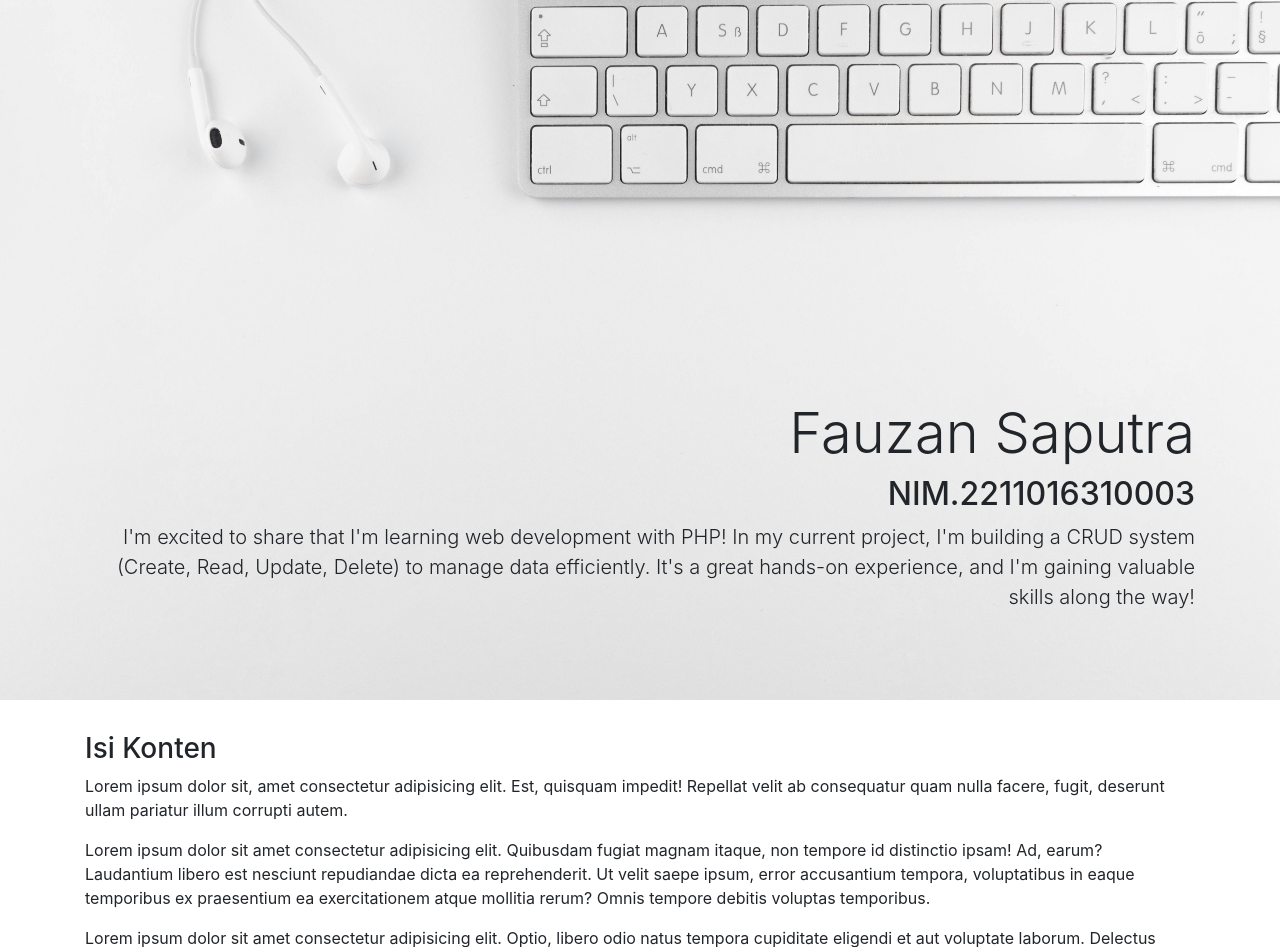
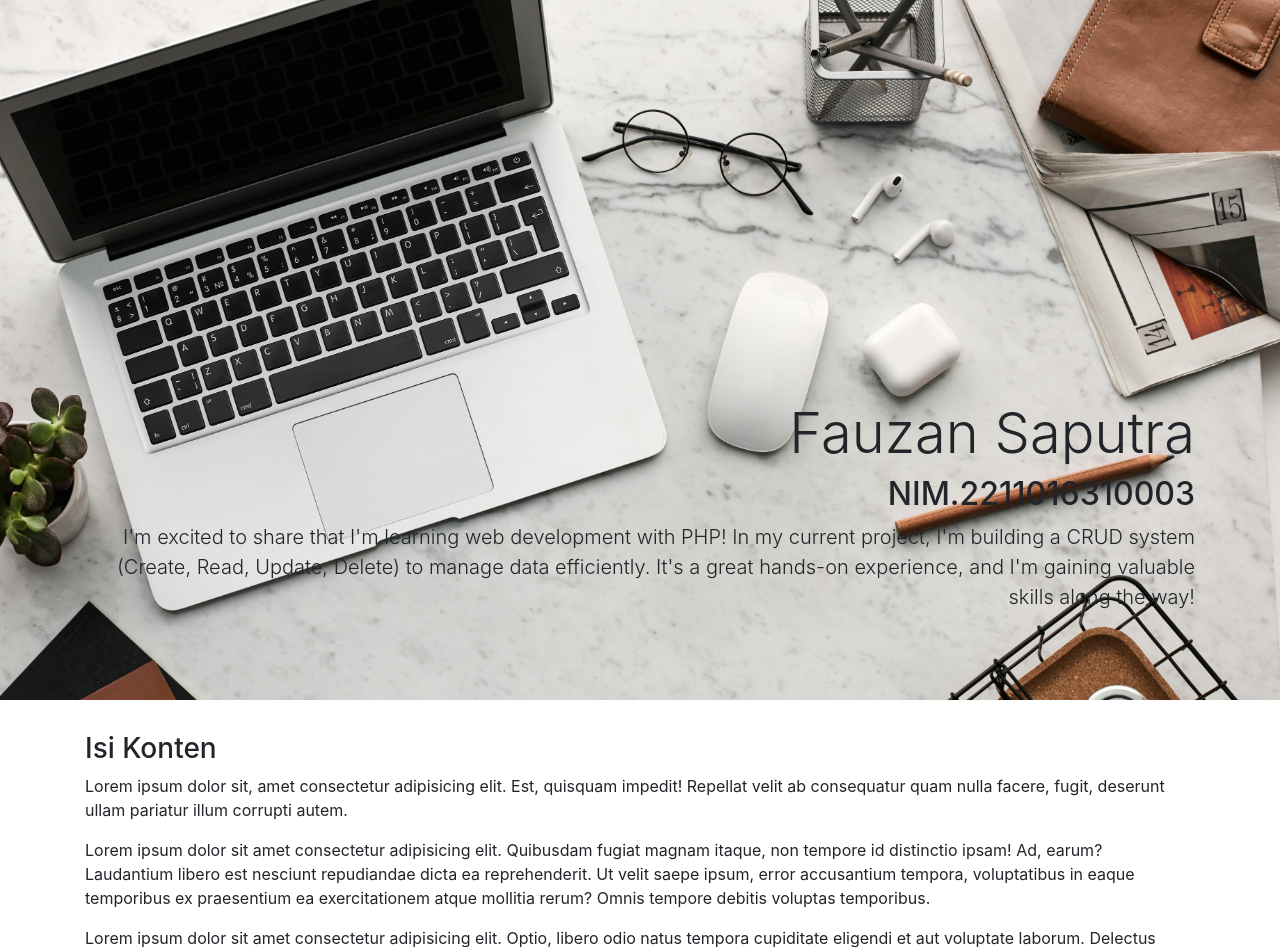
Before and after one commit to Chiefff67/Personalweb_Syarif_2, a PHP site: page /Personalweb_Syarif/pages/home.php in a window 1280 px wide. Shown: the part 56-1003 px from the top of the page. Run offline with PHP 8.4, Linux system fonts and the light colour scheme.

Commit message:
change: main-banner header home

```diff
--- a/assets/css/style.css
+++ b/assets/css/style.css
@@ -1,6 +1,6 @@
 .jumbotron-home{
     min-height: 700px;
-    background-image: url(../img/bg1.jpg);
+    background-image: url(../img/main-banner.jpg);
     background-size: cover;
     text-align: right;
     padding-top: 400px;
```
Also changed, not shown: assets/img/bg1.jpg (deleted), assets/img/main-banner.jpg (added).
